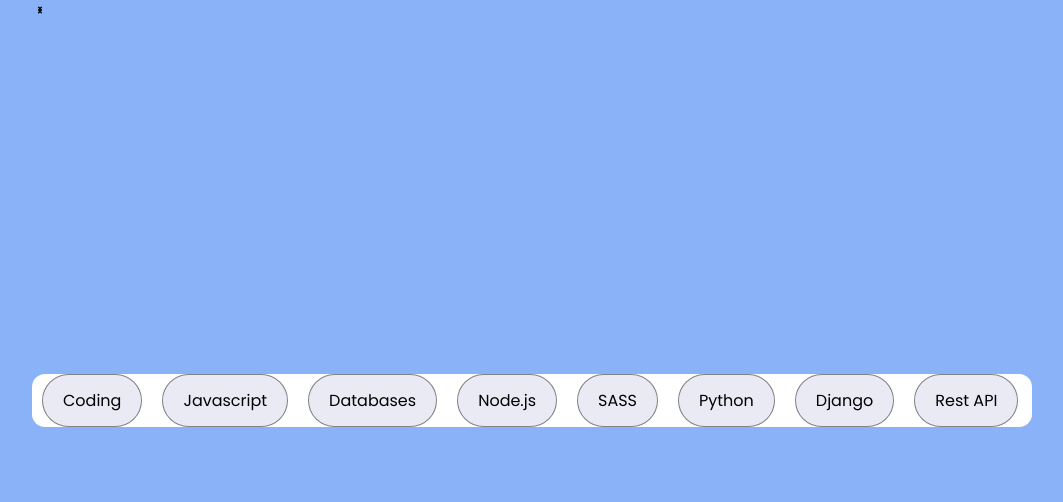
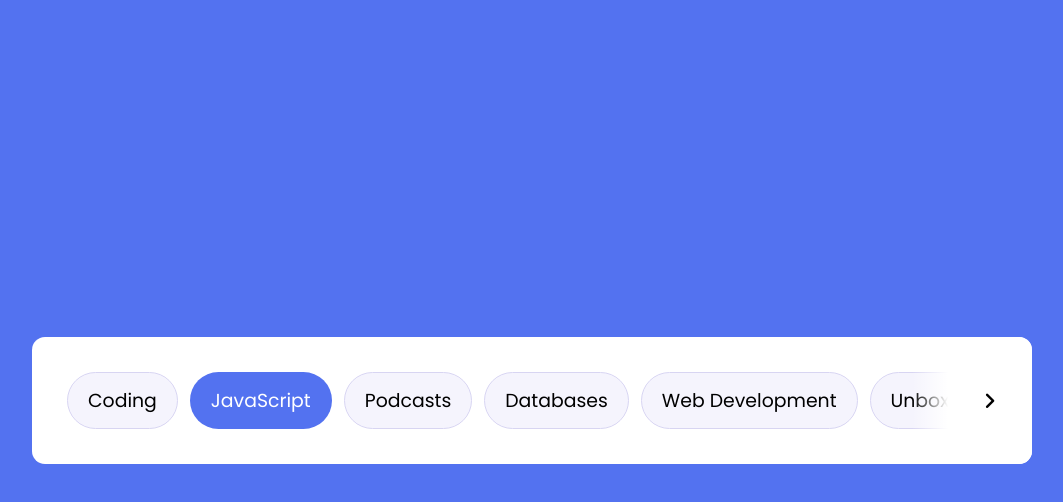
Before and after one commit to Lcapps56/2-CSS-JS, a plain HTML site: page Sliding categories navbar/index.html in a window 1280 px wide. Shown: the whole page, without its empty margins (108-1171 px from the left). Drawn offline with Linux system fonts and the light colour scheme.

Commit message:
starting JS

```diff
--- a/Sliding categories navbar/index.html
+++ b/Sliding categories navbar/index.html
@@ -1,34 +1,36 @@
 <!DOCTYPE html>
-<html lang="en">
+<!-- Coding By CodingNepal - youtube.com/codingnepal -->
+<html lang="en" dir="ltr">
   <head>
-    <meta charset="UTF-8">
-    <meta http-equiv="X-UA-Compatible" content="IE=edge">
+    <meta charset="utf-8">
+    <title>Draggable Slider Tabs | CodingNepal</title>
+    <link rel="stylesheet" href="./style/style.css">
     <meta name="viewport" content="width=device-width, initial-scale=1.0">
-    <link rel="stylesheet" href="https://cdnjs.cloudfare.com/ajax/libs/font-awesome/6.2.0/css/all.min.css">
-    <link rel="stylesheet" href="./style/style.css">
-    <title>Document</title>
+    <!-- Font Awesome CDN Link for Icons -->
+    <link rel="stylesheet" href="https://cdnjs.cloudflare.com/ajax/libs/font-awesome/6.2.0/css/all.min.css">
+
   </head>
   <body>
-    <header>
-        <div class="icon"><svg xmlns="http://www.w3.org/2000/svg" width="1em" height="1em" preserveAspectRatio="xMidYMid meet" viewBox="0 0 24 24"><path fill="currentColor" d="m11.29 12l3.54-3.54a1 1 0 0 0 0-1.41a1 1 0 0 0-1.42 0l-4.24 4.24a1 1 0 0 0 0 1.42L13.41 17a1 1 0 0 0 .71.29a1 1 0 0 0 .71-.29a1 1 0 0 0 0-1.41Z"/></svg></div>
+    <div class="wrapper">
+      <div class="icon"><i id="left" class="fa-solid fa-angle-left"></i></div>
       <ul class="tabs-box">
         <li class="tab">Coding</li>
-            <li class="tab">Javascript</li>
+        <li class="tab active">JavaScript</li>
+        <li class="tab">Podcasts</li>
         <li class="tab">Databases</li>
-            <li class="tab">Node.js</li>
-            <li class="tab">SASS</li>
-            <li class="tab">Python</li>
-            <li class="tab">Django</li>
-            <li class="tab">Rest API</li>
-            <li class="tab">Ajax</li>
-            <li class="tab">SQL</li>
-            <li class="tab">HTTP</li>
-            <li class="tab">E-commerce</li>
-            <li class="tab">Leland</li>
-            <li class="tab">Is</li>
-            <li class="tab">Cool</li>
+        <li class="tab">Web Development</li>
+        <li class="tab">Unboxing</li>
+        <li class="tab">History</li>
+        <li class="tab">Programming</li>
+        <li class="tab">Gadgets</li>
+        <li class="tab">Algorithms</li>
+        <li class="tab">Comedy</li>
+        <li class="tab">Gaming</li>
+        <li class="tab">Share Market</li>
+        <li class="tab">Smartphones</li>
+        <li class="tab">Data Structure</li>
       </ul>
-        <div class="icon"><svg xmlns="http://www.w3.org/2000/svg" width="1em" height="1em" preserveAspectRatio="xMidYMid meet" viewBox="0 0 24 24"><path fill="currentColor" d="m14.83 11.29l-4.24-4.24a1 1 0 0 0-1.42 0a1 1 0 0 0 0 1.41L12.71 12l-3.54 3.54a1 1 0 0 0 0 1.41a1 1 0 0 0 .71.29a1 1 0 0 0 .71-.29l4.24-4.24a1 1 0 0 0 0-1.42Z"/></svg></div>
-    </header>
+      <div class="icon"><i id="right" class="fa-solid fa-angle-right"></i></div>
+    </div>
+    <script src="./logic.js" ></script>
   </body>
-</html>
--- a/Sliding categories navbar/logic.js
+++ b/Sliding categories navbar/logic.js
@@ -0,0 +1,15 @@
+// Select the container with the class "tabs-box" and save its reference in the tabsBox constant
+const tabsBox = document.querySelector(".tabs-box")
+
+let isDragging = false;
+
+// function telling element "tabsBox to scroll left by certan pixel amount set by e.movementX"
+const dragging = (e) => {
+    if(!isDragging) return
+    tabsBox.scrollLeft -= e.movementX
+}
+
+// // add an event listener to the tabsBox listening for an event type of "mousemove" which induces a callback f
+// // called dragging()
+tabsBox.addEventListener("mousedown", () => isDragging = false)
+tabsBox.addEventListener("mousemove", dragging)
--- a/Sliding categories navbar/style/style.css
+++ b/Sliding categories navbar/style/style.css
@@ -1,48 +1,92 @@
-@import url('https://fonts.googleapis.com/css2?family=Poppins&display=swap');
-
+/* Import Google font - Poppins */
+@import url('https://fonts.googleapis.com/css2?family=Poppins:wght@400;500;600&display=swap');
 *{
   margin: 0;
   padding: 0;
   box-sizing: border-box;
   font-family: 'Poppins', sans-serif;
 }
-
-body{
+body {
   display: flex;
+  padding: 0 10px;
   align-items: center;
   justify-content: center;
-    background: rgb(137, 178, 249);
   min-height: 100vh;
-
+  background: #5372F0;
 }
-header{
+.wrapper {
+  padding: 35px;
+  position: relative;
+  overflow-x: hidden;
+  max-width: 1000px;
   background: #fff;
   border-radius: 13px;
 }
- .tabs-box{
+.wrapper .icon {
+  position: absolute;
+  top: 0;
+  height: 100%;
+  width: 120px;
   display: flex;
+  align-items: center;
+}
+.icon:first-child {
+  left: 0;
+  display: none;
+  background: linear-gradient(90deg, #fff 70%, transparent);
+}
+.icon:last-child {
+  right: 0;
+  justify-content: flex-end;
+  background: linear-gradient(-90deg, #fff 70%, transparent);
+}
+.icon i {
+  width: 55px;
+  height: 55px;
+  cursor: pointer;
+  font-size: 1.2rem;
+  text-align: center;
+  line-height: 55px;
+  border-radius: 50%;
+}
+.icon i:hover {
+  background: #efedfb;
+}
+.icon:first-child i {
+  margin-left: 15px;
+}
+.icon:last-child i {
+  margin-right: 15px;
+}
+.wrapper .tabs-box {
+  display: flex;
+  gap: 12px;
   list-style: none;
-    gap: 12;
-    max-width: 1000px;
   overflow-x: hidden;
-
+  scroll-behavior: smooth;
 }
-
-.tab{
-    font-size: 1rem;
+.tabs-box.dragging {
+  scroll-behavior: auto;
+  cursor: grab;
+}
+.tabs-box .tab {
+  cursor: pointer;
+  font-size: 1.18rem;
   white-space: nowrap;
-    background: rgb(234, 234, 245);
-    border: 1px solid rgba(0, 0, 0, 0.451);
+  background: #f5f4fd;
   padding: 13px 20px;
   border-radius: 30px;
-    cursor: pointer;
-    margin: 0px 10px;
-
+  border: 1px solid #d8d5f2;
 }
-
-.icon{
-    position: absolute;
-    top: 0;
-    height: 55px;
-    width: 55px;
+.tabs-box .tab:hover{
+  background: #efedfb;
 }
+.tabs-box.dragging .tab {
+  user-select: none;
+  pointer-events: none;
+}
+.tabs-box .tab.active{
+  color: #fff;
+  background: #5372F0;
+  border-color: transparent;
+}
```
Lines whose indentation alone changed are shown as unchanged.
